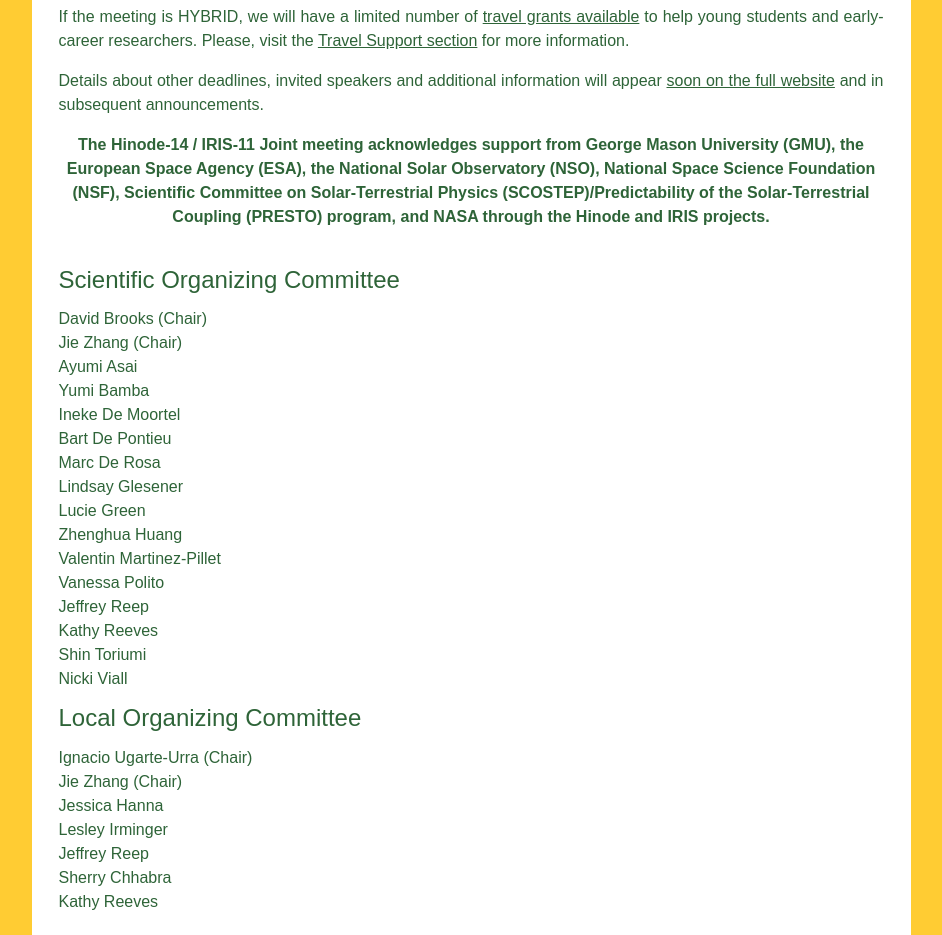
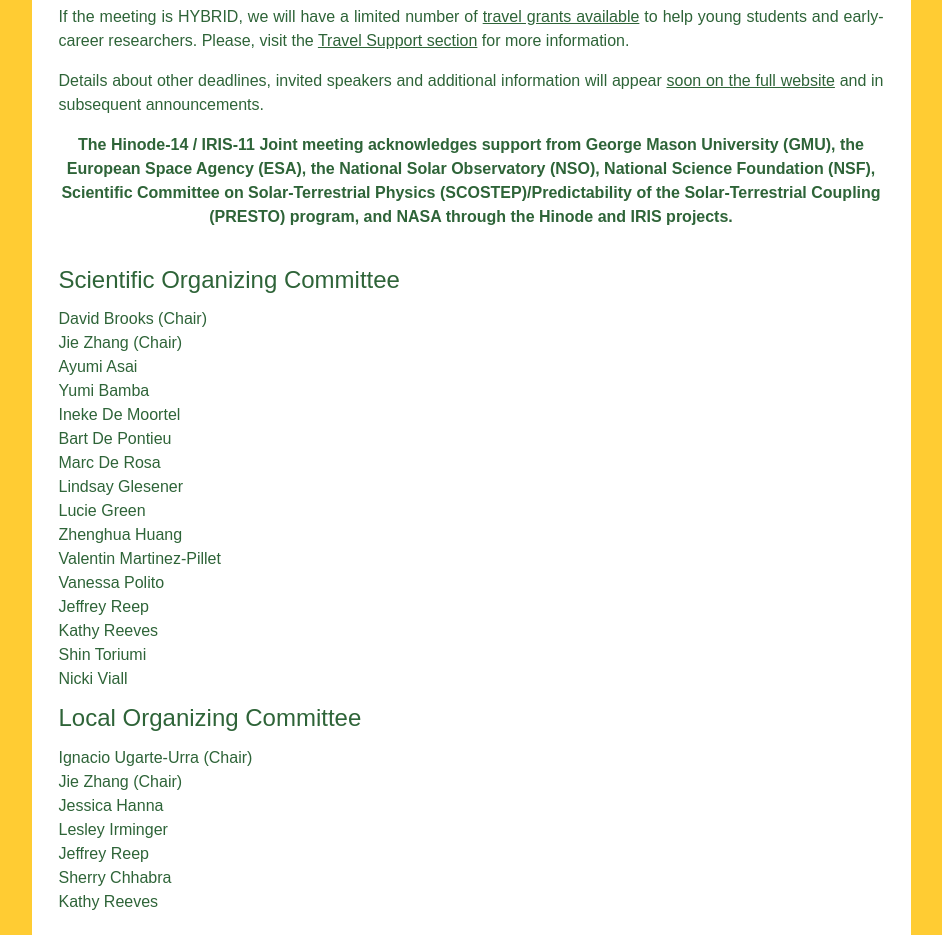
Before and after one commit to hpwarren/hpwarren.github.io, a plain HTML site: page index.html in a window 1280 px wide. Shown: the part 1660-2595 px from the top of the page, without its empty margins (169-1111 px from the left). Drawn offline with Linux system fonts and the light colour scheme.

Commit message:
fixed NSF

```diff
--- a/index.html
+++ b/index.html
@@ -168,7 +168,7 @@
 
         <p class="p2" style="text-align:center"><b>The Hinode-14 / IRIS-11 Joint meeting acknowledges support
         from George Mason University (GMU), the European Space Agency (ESA), the National Solar
-        Observatory (NSO), National Space Science Foundation (NSF), Scientific Committee on
+        Observatory (NSO), National Science Foundation (NSF), Scientific Committee on
         Solar-Terrestrial Physics (SCOSTEP)/Predictability of the Solar-Terrestrial Coupling
         (PRESTO) program, and NASA through the Hinode and IRIS projects.</b><br>
 
```
